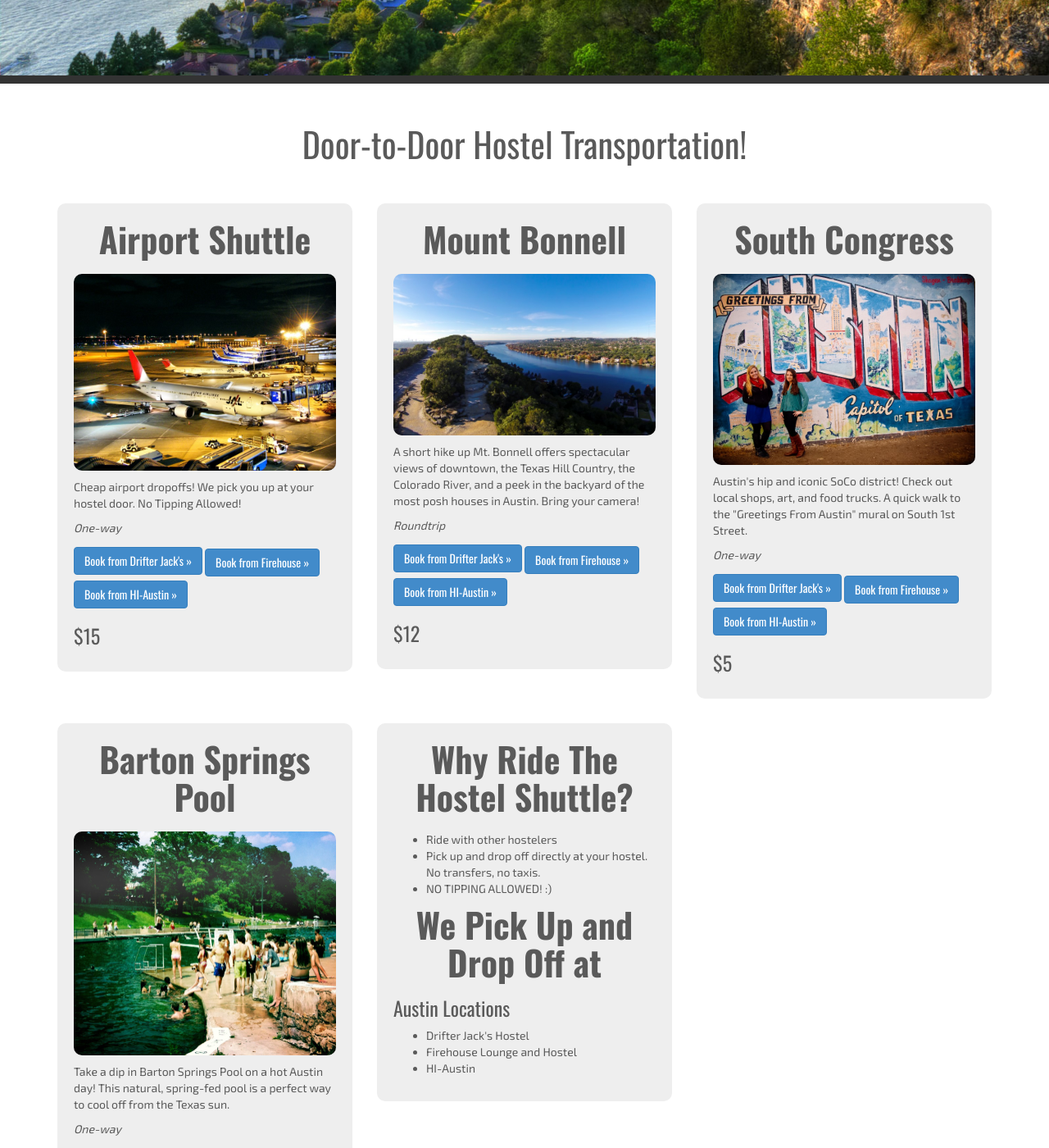
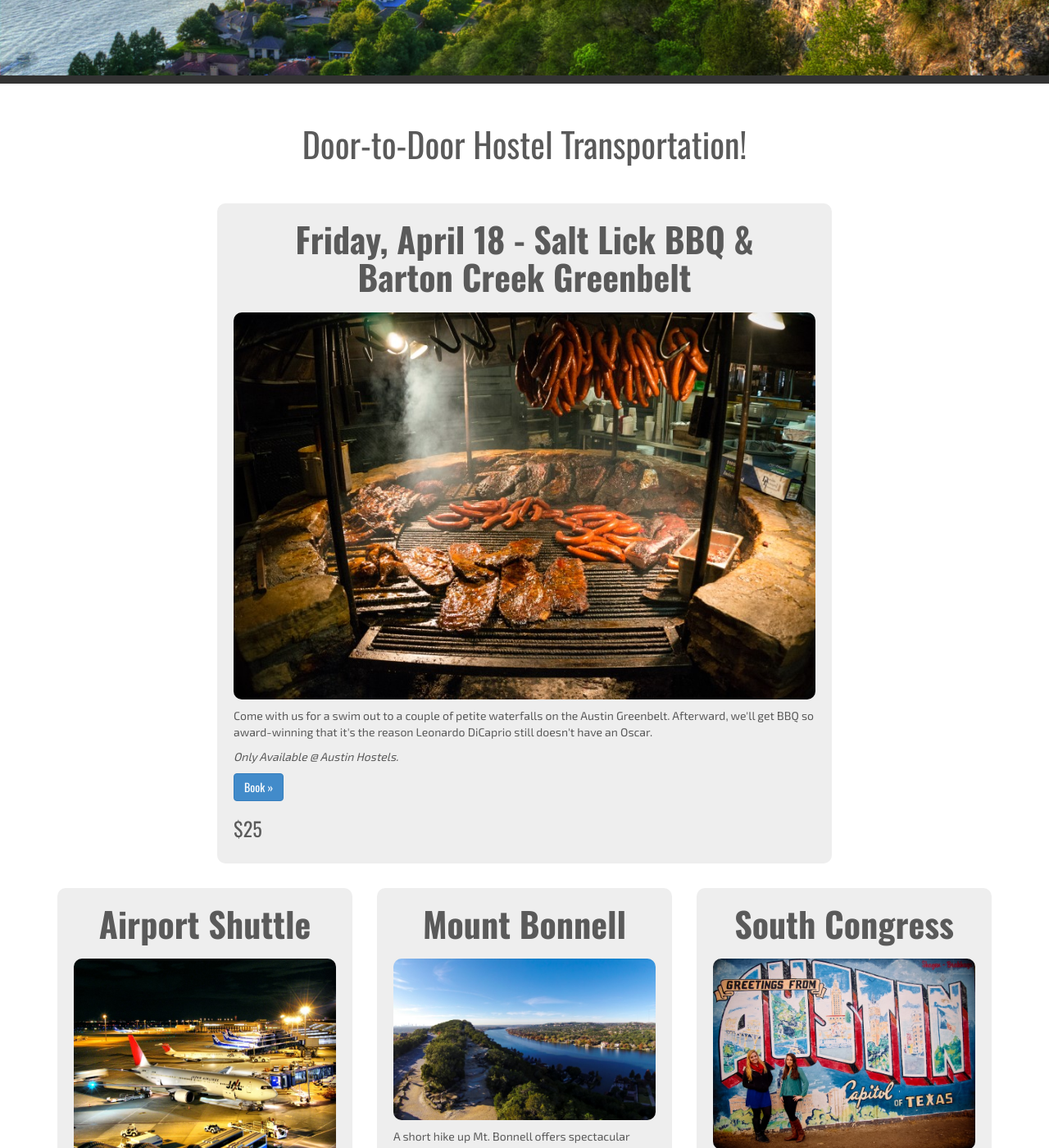
Before and after one commit to Gennovacap-Technology/axtcursions, a Jekyll site: the page built from index.html, in a window 1280 px wide and 1400 px high, scrolled down 408 px. Shown: the whole window at 82% size. Built offline with Jekyll 4.4.1, drawn with Linux system fonts in a browser that asks for light colours; nearby versions of some CDN libraries; Markdown is read by kramdown in place of the engine named in the settings; some of the changed text lies outside the part shown.

Commit message:
first trip with firehouse to salt lick bbq

```diff
--- a/index.html
+++ b/index.html
@@ -32,35 +32,24 @@
     <div class="notjumbotron">
       <h1>Door-to-Door Hostel Transportation!</h1>
     </div>
-    <!--
-    <div class="notjumbotron">
-      <h2>SXSW Schedule</h2>
-      <h3>March 13-16</h3>
-    </div>
+
 
     <div class="row">
         <div class="col-xs-12 col-sm-8 center">
         <div class="day">
-          <p><img src="images/load.gif" data-src="images/airport-small.jpg" /></p>
-          <h3>
-          $1 Airport Shuttle Drop-Offs (Embarrassingly Cheap Rides)</h3>
-          <p>March 13-16 only.<br />
-            We Pick-Up from Drifter Jack’s, Firehouse, and HI-Austin. Must book online.
-            <br /> No Tipping Allowed! </p>
+          <h2>Friday, April 18 - Salt Lick BBQ &amp;<br />Barton Creek Greenbelt</h2>
+          <p><img src="images/load.gif" data-src="images/salt-lick-small.jpg" /></p>
+          <p>Come with us for a swim out to a couple of petite waterfalls on the Austin Greenbelt. Afterward, we'll get BBQ so award-winning that it's the reason Leonardo DiCaprio still doesn't have an Oscar.
           <p class="available">Only Available @ Austin Hostels.</p>
-          <p><a class="btn btn-primary" href="https://thehostelshuttle.rezdy.com/24319/1-airport-shuttle-drop-offs-from-drifter-jack-s" role="button">Book from Drifter Jack's &raquo;</a> <a class="btn btn-primary" href="https://thehostelshuttle.rezdy.com/24320/1-airport-shuttle-drop-offs-from-firehouse" role="button">Book from Firehouse &raquo;</a> <a class="btn btn-primary" href="https://thehostelshuttle.rezdy.com/24321/1-airport-shuttle-drop-offs-from-hi-austin" role="button">Book from HI-Austin &raquo;</a></p>
+          <p><a class="btn btn-primary" href="https://thehostelshuttle.rezdy.com/27117/salt-lick-bbq-barton-creek-greenbelt" role="button">Book &raquo;</a></p>
 
+          <h3>$25</h3>
 
         </div>
         </div>
     </div>
 
 
-    <div class="notjumbotron">
-      <h2>Regular Schedule</h2>
-      <h3>Starting March 17</h3>
-    </div>
-     -->
 
 
     <!-- Example row of columns -->
@@ -70,7 +59,7 @@
           <h2>Airport Shuttle</h2>
 
           <p><img src="images/load.gif" data-src="images/airport-small.jpg" /></p>
-          Cheap airport dropoffs! We pick you up at your hostel door.  No Tipping Allowed! </p>
+          Cheap airport dropoffs! We pick you up at your hostel door.</p>
           <p class="available">One-way</p>
           <p>
             <a class="btn btn-primary" href="https://thehostelshuttle.rezdy.com/24319/airport-shuttle-drop-offs-from-drifter-jack-s" role="button">Book from Drifter Jack's &raquo;</a>
@@ -214,7 +203,6 @@
           <ul>
             <li>Ride with other hostelers</li>
             <li>Pick up and drop off directly at your hostel. No transfers, no taxis.</li>
-            <li>NO TIPPING ALLOWED! :)</li>
           </ul>
           <h2>We Pick Up and Drop Off at</h2>
 
```
Also changed, not shown: images/salt-lick-small.jpg.
